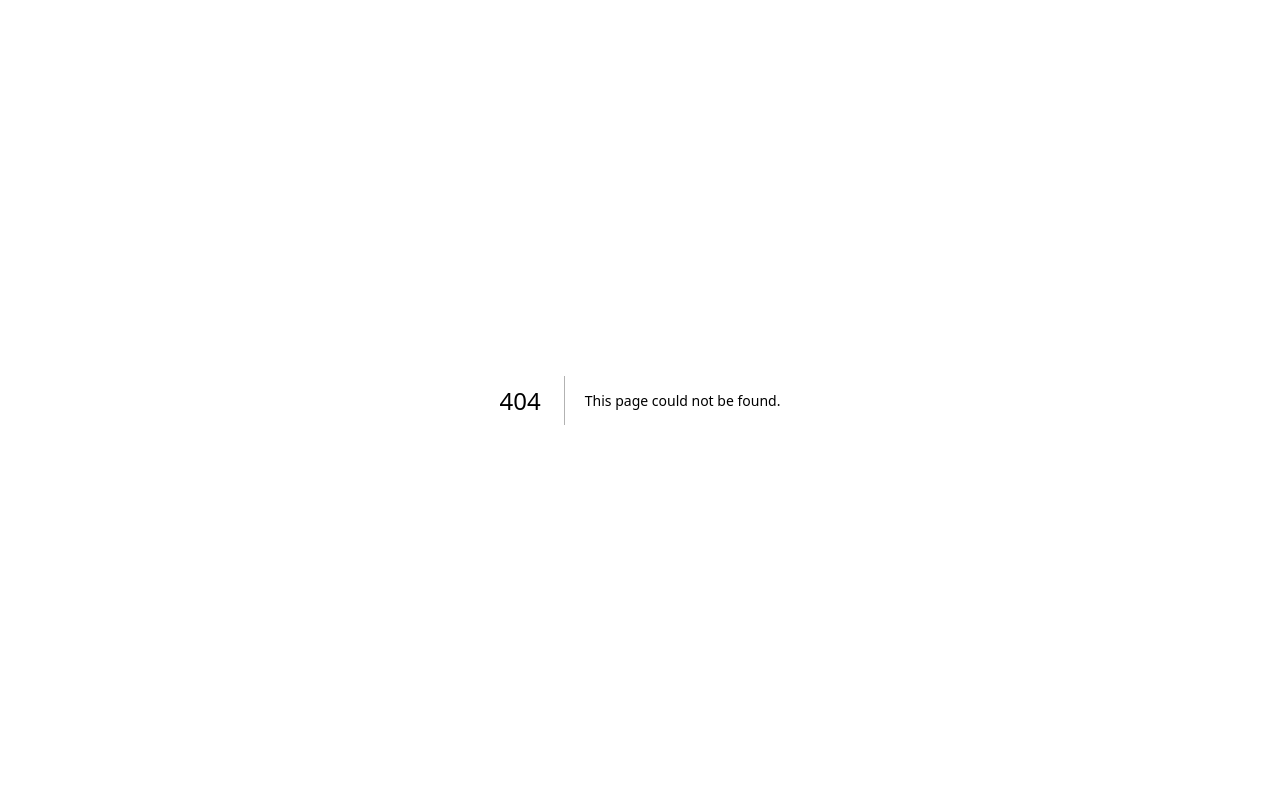
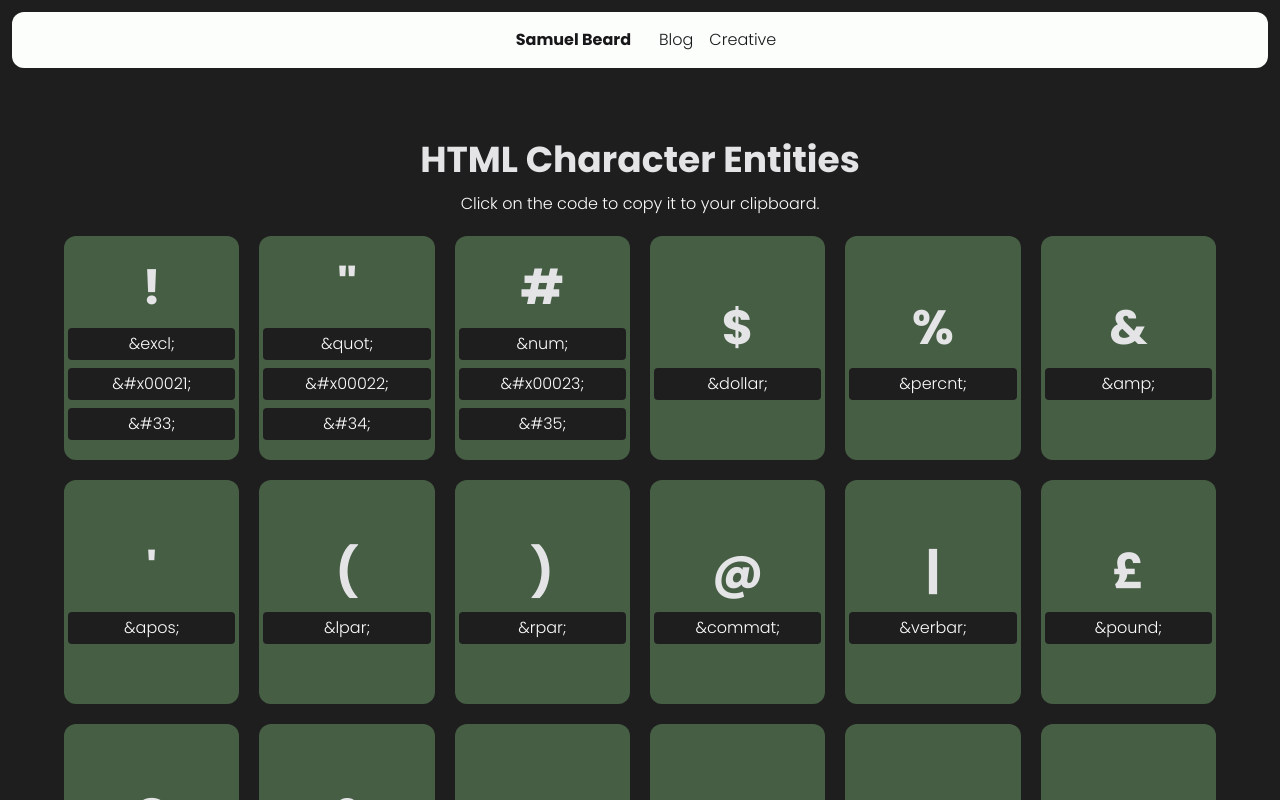
Before and after one commit to samuelbeard/samuelbeard.xyz, a Next.js app: page /creative/html-entities in a window 1280 px wide. Before the commit this address had no page. Shown: the top 800 px of the page. Built offline with nearby package versions, Linux system fonts and the light colour scheme.

Commit message:
new creative

```diff
--- /dev/null
+++ b/pages/creative/html-entities.tsx
@@ -0,0 +1,80 @@
+import Head from "next/head"
+import Header from "../../components/Header"
+import Footer from "../../components/Footer"
+import { useState } from "react"
+
+const entities = [
+    ["excl", "#x00021", "#33"],
+    ["quot", "#x00022", "#34"],
+    ["num", "#x00023", "#35"],
+    ["dollar"],
+    ["percnt"],
+    ["amp"],
+    ["apos"],
+    ["lpar"],
+    ["rpar"],
+    ["commat"],
+    ["verbar"],
+    ["pound"],
+    ["copy"],
+    ["deg"],
+    ["dash"],
+    ["ndash"],
+    ["nbsp"],
+    ["ZeroWidthSpace"],
+    ["bull"],
+    ["euro"],
+]
+
+export default function DaysPage() {
+    return (
+        <div className="page">
+            <Head>
+                <title>HTML Character Entities | Samuel Beard</title>
+            </Head>
+            <Header />
+            <div className="mx-auto mt-10 mb-5 text-center">
+                <h1 className="h1">HTML Character Entities</h1>
+                <p>Click on the code to copy it to your clipboard.</p>
+            </div>
+            <div className="mx-auto grid w-full max-w-6xl grid-cols-6 gap-5">
+                {entities.map(el => {
+                    return (
+                        <div className="center col-span-1 h-56 w-full flex-col rounded-xl bg-green p-1">
+                            <h3
+                                className="h3 mx-0 my-3 text-5xl"
+                                dangerouslySetInnerHTML={{
+                                    __html: `&${el[0]};`,
+                                }}
+                            />
+                            {el.map(code => (
+                                <Code code={code} />
+                            ))}
+                        </div>
+                    )
+                })}
+            </div>
+            <Footer className="pt-24" />
+        </div>
+    )
+}
+
+const Code = ({ code }) => {
+    const [effect, setEffect] = useState(false)
+
+    const copyToClipboard = text => {
+        navigator.clipboard.writeText(text)
+        setEffect(true)
+    }
+    return (
+        <p
+            className={`${
+                effect && "animate-wiggle"
+            } my-1 w-full cursor-pointer rounded bg-black py-1 text-center`}
+            onClick={() => copyToClipboard(`&${code};`)}
+            onAnimationEnd={() => setEffect(false)}
+        >
+            &{code};
+        </p>
+    )
+}
--- a/pages/creative/index.tsx
+++ b/pages/creative/index.tsx
@@ -20,6 +20,9 @@ export default function CreativePage() {
                 <Link href="/creative/qrcode" className="creative-link">
                     QR Generator
                 </Link>
+                <Link href="/creative/html-entities" className="creative-link">
+                    Character Entities
+                </Link>
             </div>
             <Footer className="pt-24" />
         </div>
--- a/tailwind.config.js
+++ b/tailwind.config.js
@@ -41,6 +41,15 @@ module.exports = {
             boxShadow: {
                 solid: "3px 3px 0 0 white",
             },
+            keyframes: {
+                wiggle: {
+                    "0%, 100%": { transform: "rotate(-3deg)" },
+                    "50%": { transform: "rotate(3deg)" },
+                },
+            },
+            animation: {
+                wiggle: "wiggle 200ms ease-in-out",
+            },
         },
     },
 }
```
